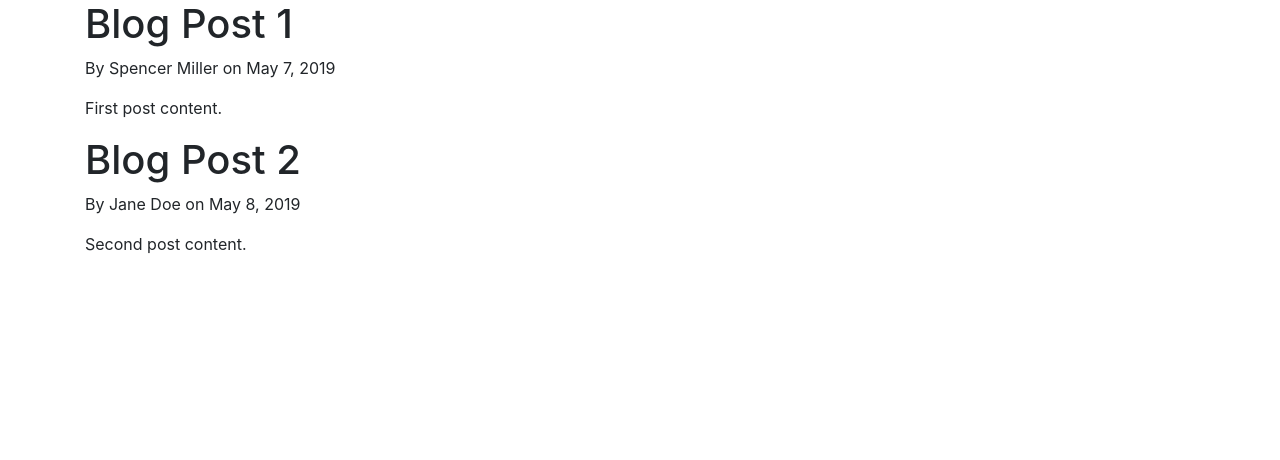
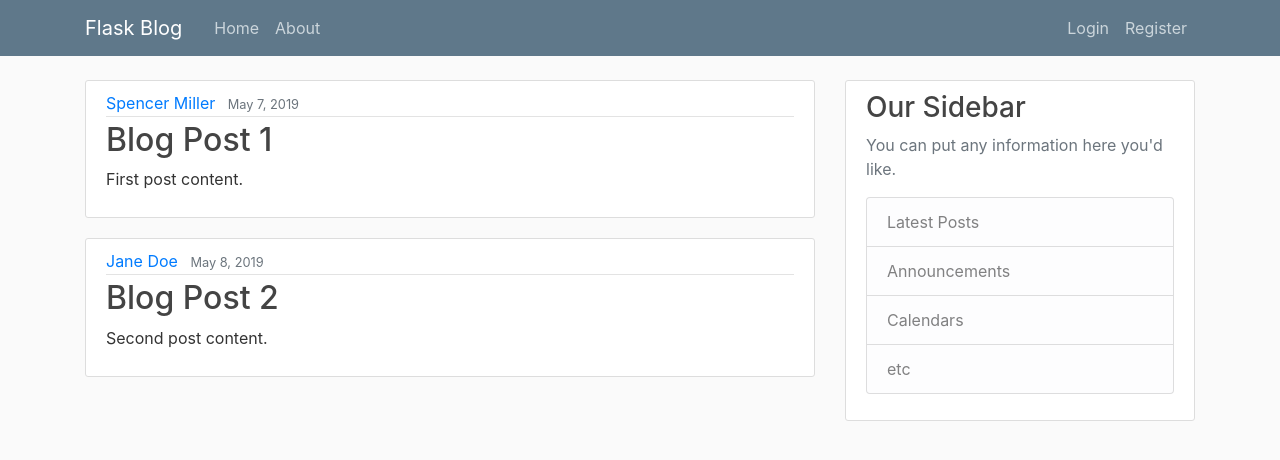
Before and after one commit to SinfulPhantom/Flask-Blog, a Flask app: page / in a window 1280 px wide. Shown: the top 460 px of the page. Run offline with Flask 2, Linux system fonts and the light colour scheme; some libraries are stand-ins or nearby versions.

Commit message:
Added css and updated posts

```diff
--- a/flaskblog.py
+++ b/flaskblog.py
@@ -1,4 +1,4 @@
-from flask import Flask, render_template
+from flask import Flask, render_template, url_for
 app = Flask(__name__)
 
 posts = [
--- /dev/null
+++ b/static/main.css
@@ -0,0 +1,80 @@
+body {
+  background: #fafafa;
+  color: #333333;
+  margin-top: 5rem;
+}
+
+h1, h2, h3, h4, h5, h6 {
+  color: #444444;
+}
+
+.bg-steel {
+  background-color: #5f788a;
+}
+
+.site-header .navbar-nav .nav-link {
+  color: #cbd5db;
+}
+
+.site-header .navbar-nav .nav-link:hover {
+  color: #ffffff;
+}
+
+.site-header .navbar-nav .nav-link.active {
+  font-weight: 500;
+}
+
+.content-section {
+  background: #ffffff;
+  padding: 10px 20px;
+  border: 1px solid #dddddd;
+  border-radius: 3px;
+  margin-bottom: 20px;
+}
+
+.article-title {
+  color: #444444;
+}
+
+a.article-title:hover {
+  color: #428bca;
+  text-decoration: none;
+}
+
+.article-content {
+  white-space: pre-line;
+}
+
+.article-img {
+  height: 65px;
+  width: 65px;
+  margin-right: 16px;
+}
+
+.article-metadata {
+  padding-bottom: 1px;
+  margin-bottom: 4px;
+  border-bottom: 1px solid #e3e3e3
+}
+
+.article-metadata a:hover {
+  color: #333;
+  text-decoration: none;
+}
+
+.article-svg {
+  width: 25px;
+  height: 25px;
+  vertical-align: middle;
+}
+
+.account-img {
+  height: 125px;
+  width: 125px;
+  margin-right: 20px;
+  margin-bottom: 16px;
+}
+
+.account-heading {
+  font-size: 2.5rem;
+}
--- a/templates/home.html
+++ b/templates/home.html
@@ -1,8 +1,15 @@
 {% extends "layout.html" %}
 {% block content %}
     {% for post in posts %}
-        <h1>{{ post.title }}</h1>
-        <p>By {{ post.author }} on {{ post.date_posted }}</p>
-        <p>{{ post.content }}</p>
+        <article class="media content-section">
+          <div class="media-body">
+            <div class="article-metadata">
+              <a class="mr-2" href="#">{{ post.author }}</a>
+              <small class="text-muted">{{ post.date_posted }}</small>
+            </div>
+            <h2><a class="article-title" href="#">{{ post.title }}</a></h2>
+            <p class="article-content">{{ post.content }}</p>
+          </div>
+        </article>
     {% endfor %}
 {% endblock content %}
--- a/templates/layout.html
+++ b/templates/layout.html
@@ -8,6 +8,8 @@
     <!-- Bootstrap CSS -->
     <link rel="stylesheet" href="https://stackpath.bootstrapcdn.com/bootstrap/4.3.1/css/bootstrap.min.css" integrity="sha384-ggOyR0iXCbMQv3Xipma34MD+dH/1fQ784/j6cY/iJTQUOhcWr7x9JvoRxT2MZw1T" crossorigin="anonymous">
 
+    <link rel="stylesheet" type="text/css" href="{{ url_for('static', filename='main.css') }}">
+
     {% if title %}
         <title>Flask Blog - {{ title }}</title>
     {% else %}
@@ -15,9 +17,47 @@
     {% endif %}
 </head>
 <body>
-    <div class="container">
-        {% block content %}{% endblock %}
-    </div>
+    <header class="site-header">
+      <nav class="navbar navbar-expand-md navbar-dark bg-steel fixed-top">
+        <div class="container">
+          <a class="navbar-brand mr-4" href="/">Flask Blog</a>
+          <button class="navbar-toggler" type="button" data-toggle="collapse" data-target="#navbarToggle" aria-controls="navbarToggle" aria-expanded="false" aria-label="Toggle navigation">
+            <span class="navbar-toggler-icon"></span>
+          </button>
+          <div class="collapse navbar-collapse" id="navbarToggle">
+            <div class="navbar-nav mr-auto">
+              <a class="nav-item nav-link" href="/">Home</a>
+              <a class="nav-item nav-link" href="/about">About</a>
+            </div>
+            <!-- Navbar Right Side -->
+            <div class="navbar-nav">
+              <a class="nav-item nav-link" href="/login">Login</a>
+              <a class="nav-item nav-link" href="/register">Register</a>
+            </div>
+          </div>
+        </div>
+      </nav>
+    </header>
+    <main role="main" class="container">
+      <div class="row">
+        <div class="col-md-8">
+          {% block content %}{% endblock %}
+        </div>
+        <div class="col-md-4">
+          <div class="content-section">
+            <h3>Our Sidebar</h3>
+            <p class='text-muted'>You can put any information here you'd like.
+              <ul class="list-group">
+                <li class="list-group-item list-group-item-light">Latest Posts</li>
+                <li class="list-group-item list-group-item-light">Announcements</li>
+                <li class="list-group-item list-group-item-light">Calendars</li>
+                <li class="list-group-item list-group-item-light">etc</li>
+              </ul>
+            </p>
+          </div>
+        </div>
+      </div>
+    </main>
 
     <!-- Optional JavaScript -->
     <!-- jQuery first, then Popper.js, then Bootstrap JS -->
```
